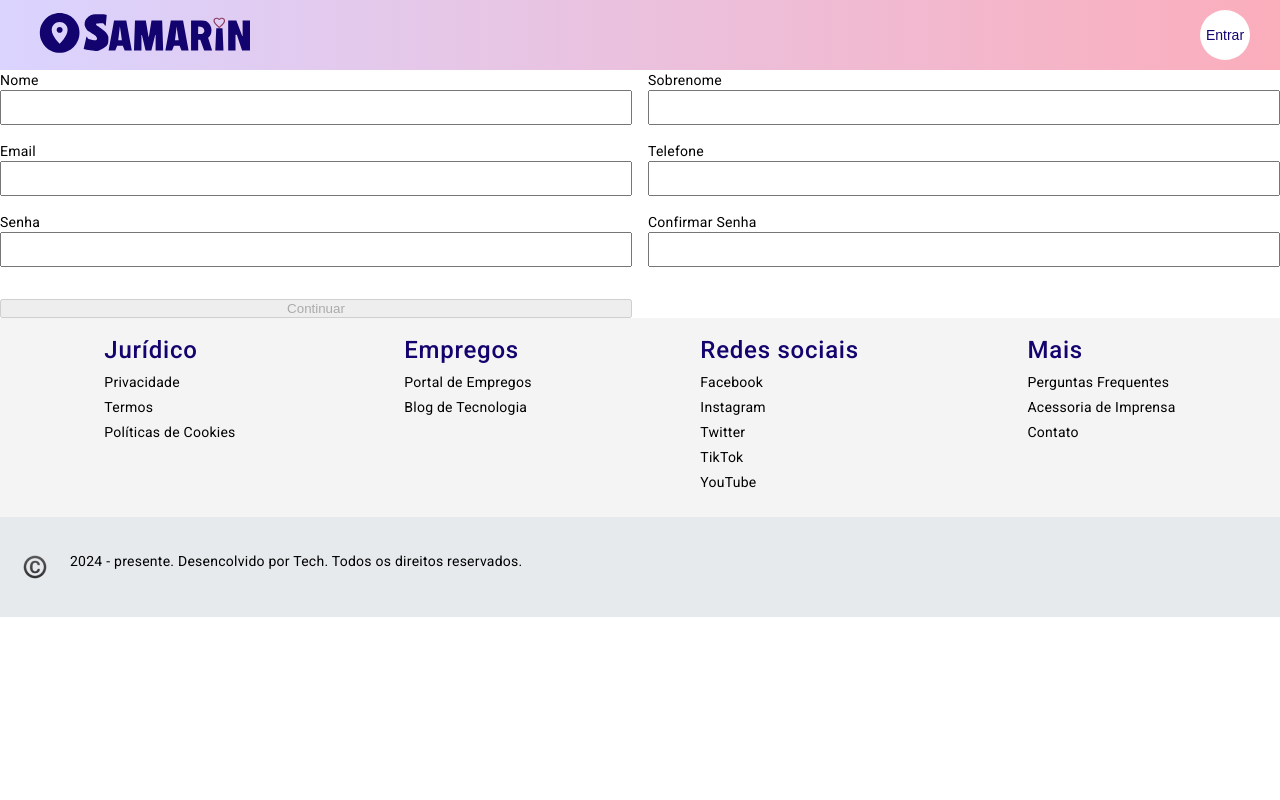
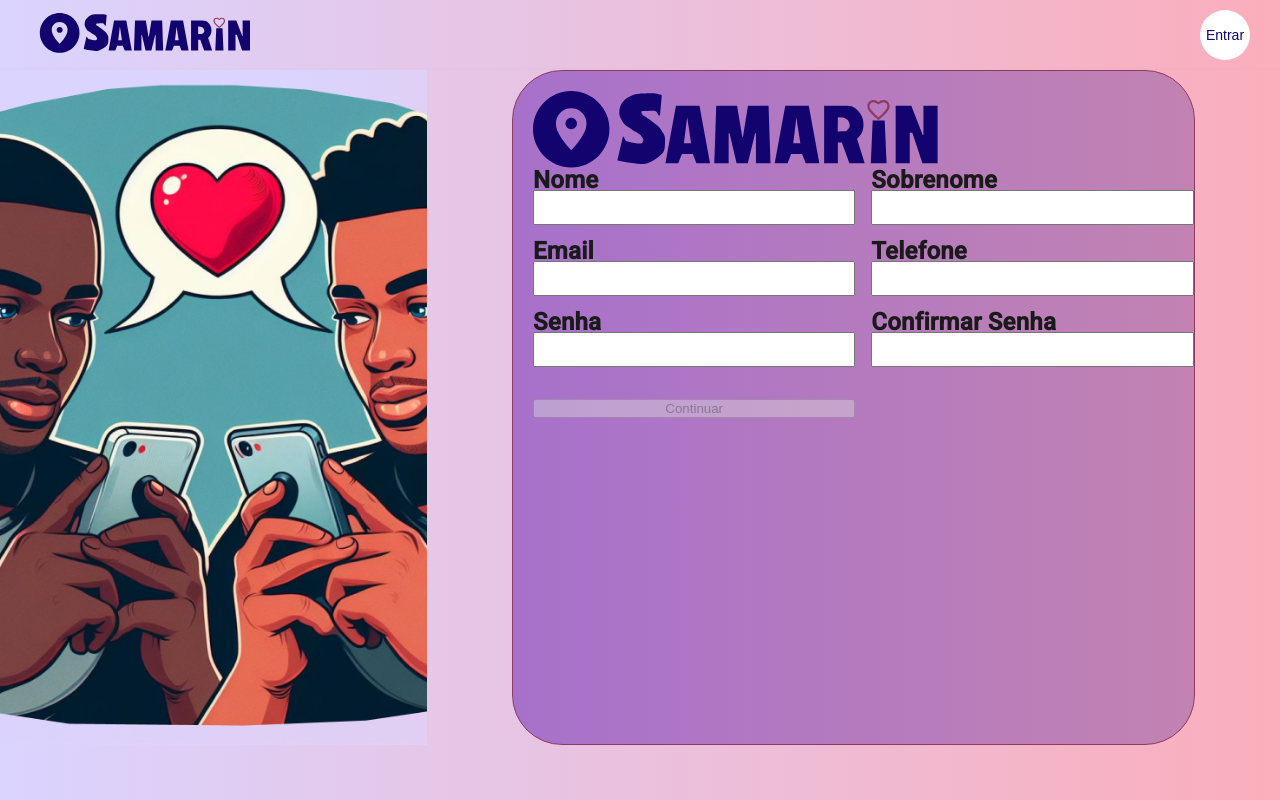
Before and after one commit to evertonesquivel/PROJETO-SAMARIN, an Angular app: page /createaccount in a window 1280 px wide. Shown: the top 800 px of the page. Built offline with nearby package versions, Linux system fonts and the light colour scheme.

Commit message:
alterando estilo da pag criar acc

```diff
--- a/src/app/components/pages/create-account-page/create-account-page.component.css
+++ b/src/app/components/pages/create-account-page/create-account-page.component.css
@@ -0,0 +1,61 @@
+body {
+    margin: 0;
+    padding: 0;
+    font-family: Arial, sans-serif;
+    background: linear-gradient(to right, #d8b4e2, #f7a8a8);
+    display: flex;
+    justify-content: center;
+    align-items: center;
+    height: 100vh;
+}
+.container {
+    display: flex;
+    width: 100%;
+    height: 750px;
+    overflow: hidden;
+    box-shadow: 0 4px 8px rgba(0, 0, 0, 0.1);
+    background-image: linear-gradient(to right, #DAD4FF, rgba(249,139,159,0.7));
+}
+.image-section {
+    flex: 1;
+    background-size: cover;
+}.marketing_img{
+     width: 100%;
+     height: 90%;
+     object-fit: cover;
+
+}.cont_left{
+    flex: 2;
+    justify-content: center;
+    align-items: center;
+   background: transparent;
+}
+.content-section {
+    height: 90%;
+    width: 80%;
+    background-image: linear-gradient(to right, #A771CB, #C283B2);
+    border: 1px solid #8C3A60;
+    border-radius: 50px;
+    margin: 0 auto;
+    padding: 20px;
+    display: flex;
+    justify-content: center;
+    align-items: center;
+    position: relative;
+}
+.content-section h1 {
+    font-size: 36px;
+    color: #1a1a1a;
+    margin: 0;
+}
+.logo {
+    position: absolute;
+    top: 20px;
+    left: 20px;
+    font-size: 24px;
+    font-weight: bold;
+    color: #1a1a1a;
+}
+.logo i {
+    color: #ff4081;
+}
--- a/src/app/components/pages/create-account-page/create-account-page.component.html
+++ b/src/app/components/pages/create-account-page/create-account-page.component.html
@@ -1 +1,15 @@
-<app-multi-step-form></app-multi-step-form>
+<!--  -->
+
+  <div class="container">
+   <div class="image-section">
+    <img class = "marketing_img" src ="../../../../assets/main_image.png" alt="" />
+   </div>
+   <div class="cont_left">
+       <div class="content-section">
+        <div class="logo">
+            <img src="../../../../assets/blue logo.svg" alt="">
+            <app-multi-step-form></app-multi-step-form>
+        </div>
+   </div>
+   </div>
+  </div>
```
Also changed, not shown: src/assets/main_image.png (added).
